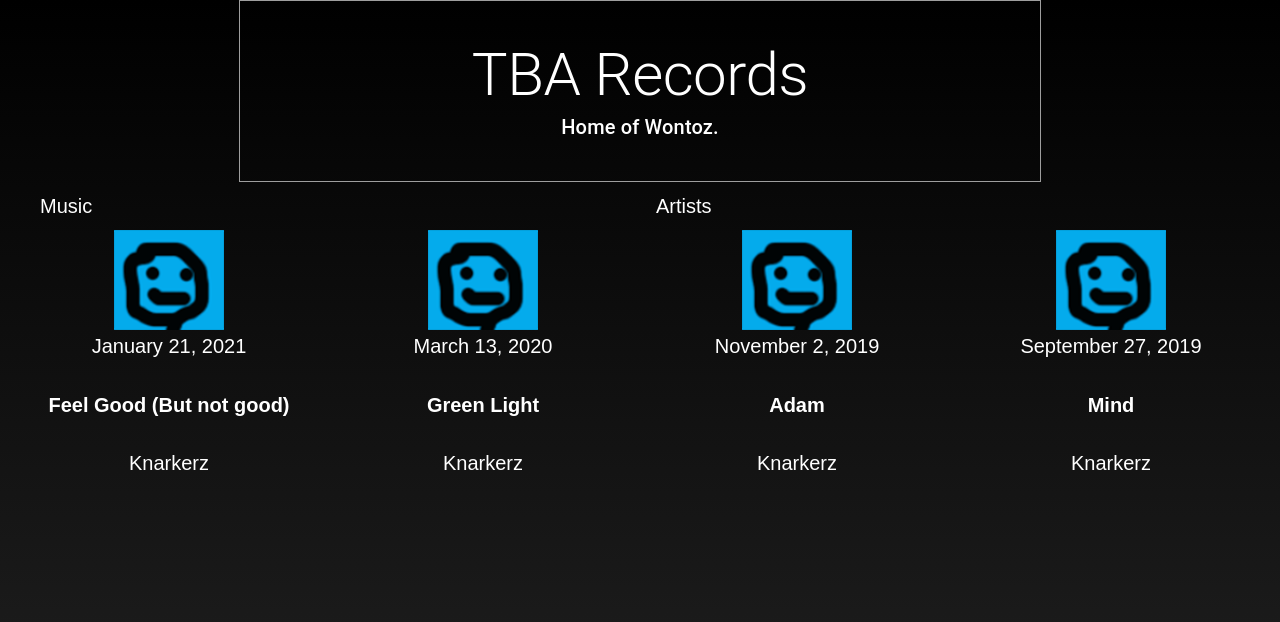
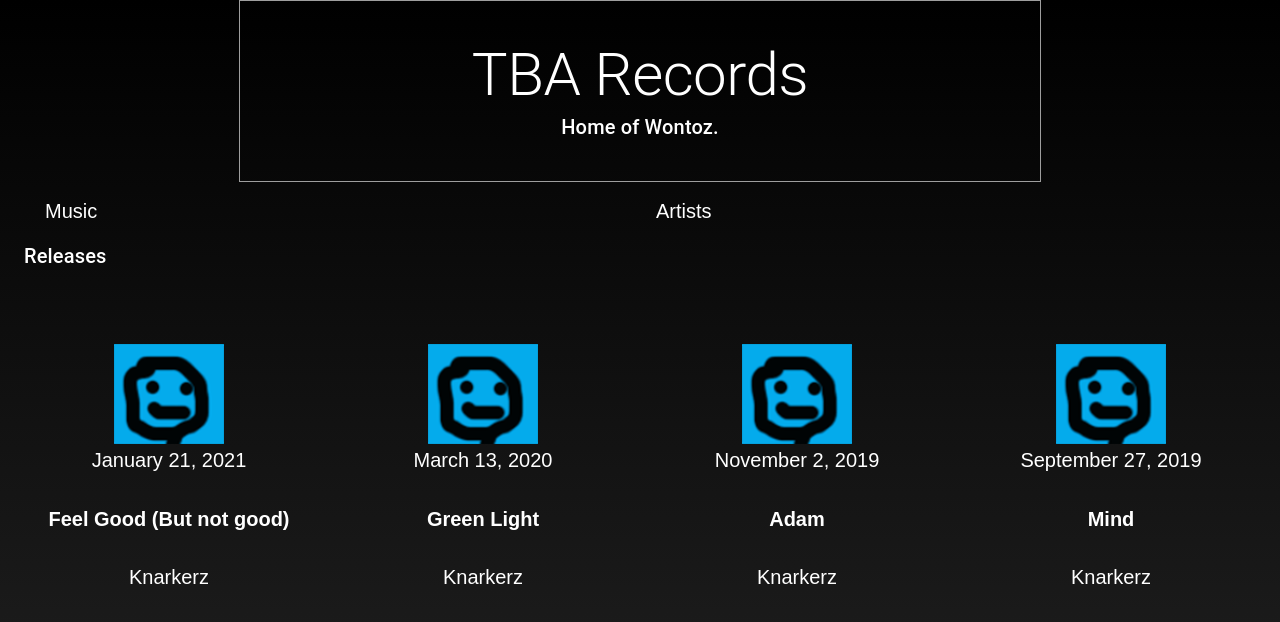
Before and after one commit to Wontoz/MANTiS, a React (Create React App) app: page / in a window 1280 px wide. Shown: the top 622 px of the page. Built offline with nearby package versions, Linux system fonts and the light colour scheme.

Commit message:
More Material UI + Formatting

```diff
--- a/src/App.js
+++ b/src/App.js
@@ -12,7 +12,9 @@ import { ListItem } from '@material-ui/core';
 const flexContainer = {
     display: 'flex',
     flexDirection: 'row',
+    justifyContent: 'center',
     padding: 0,
+    margin: 5,
 };
 
 class Header extends React.Component {
@@ -65,6 +67,7 @@ class Gallery extends React.Component {
         }
 
         return (
+
             <Grid container spacing={3} direction="row-reverse">
                 {items}
             </Grid>
@@ -85,6 +88,9 @@ function App() {
                     <Header />
                 </Box>
                 <Navbar />
+                <Box mb={9}>
+                    <Typography variant="h6" component="h2" alignLeft>Releases</Typography>
+                </Box>
                 <Gallery />
             </Container>
         </div >
```
Lines whose indentation alone changed are shown as unchanged.
